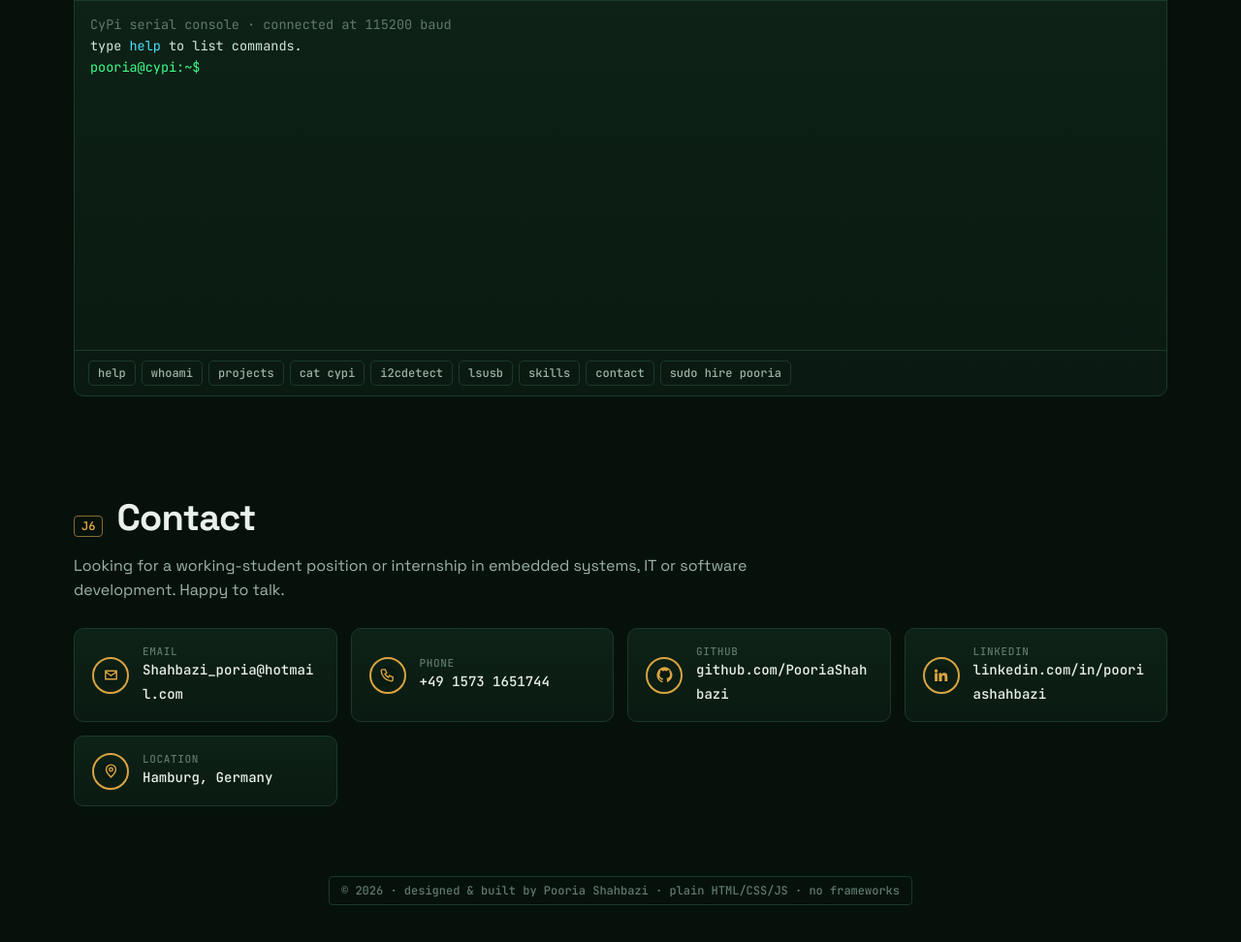
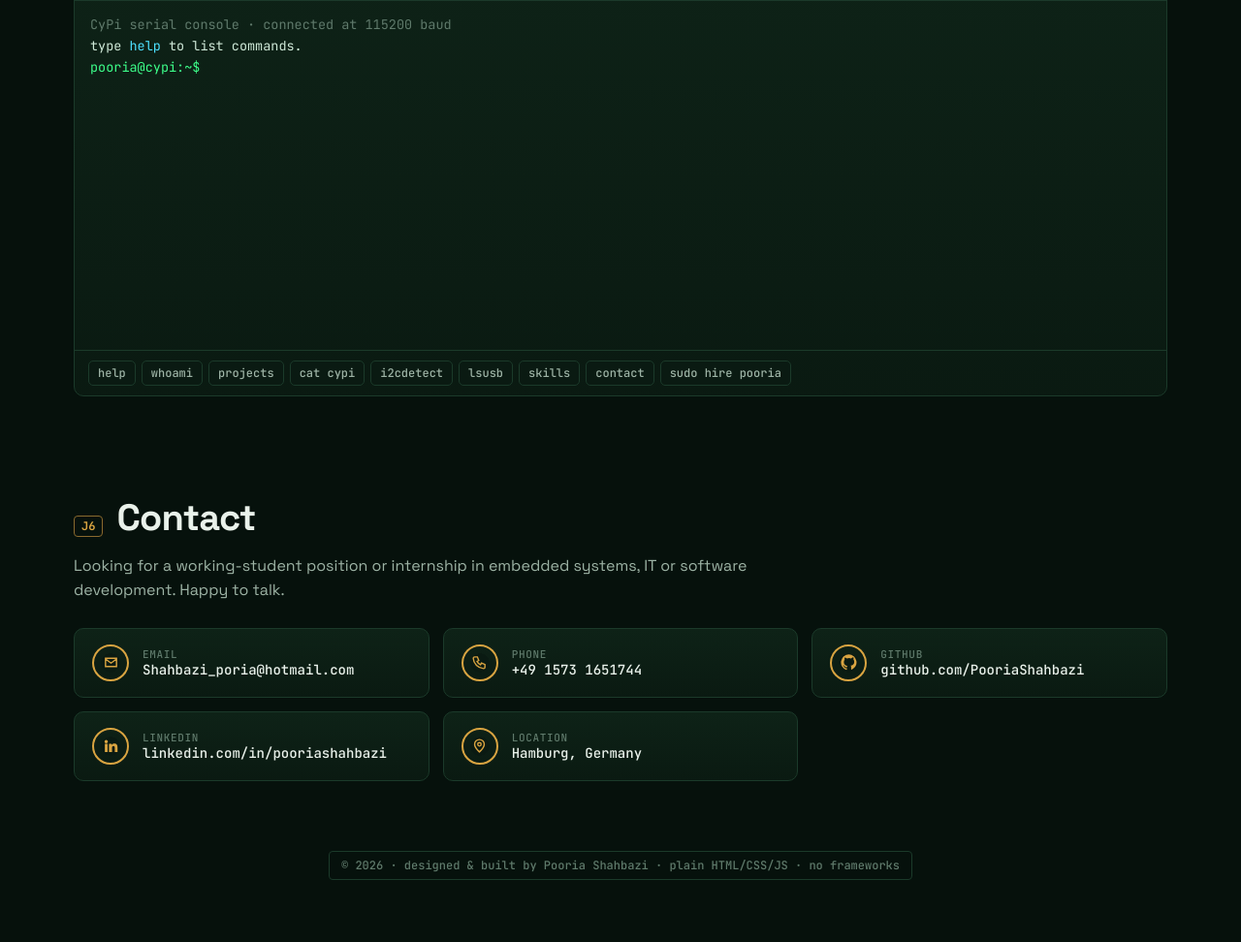
Before and after one commit to PooriaShahbazi/Lebenslauf, a plain HTML site: page index.html in a window 1280 px wide. Shown: the part 4201-5173 px from the top of the page at 97% size. After the commit the page ends 5149 px from the top, so only its background shows below. Drawn offline with Linux system fonts and the light colour scheme.

Commit message:
Add files via upload

```diff
--- a/index.html
+++ b/index.html
@@ -229,13 +229,14 @@ section{padding:72px 0 24px}
 .chips button:hover{border-color:var(--copper);color:var(--silk)}
 
 /* ---------- contact ---------- */
-.contact{display:grid;grid-template-columns:repeat(auto-fill,minmax(240px,1fr));gap:14px}
-.ct{display:flex;align-items:center;gap:14px;padding:16px 18px;color:var(--silk);transition:.2s}
+.contact{display:grid;grid-template-columns:repeat(auto-fill,minmax(min(100%,330px),1fr));gap:14px}
+.ct{display:flex;align-items:center;gap:14px;padding:16px 18px;color:var(--silk);transition:.2s;min-width:0}
+.ct > div{min-width:0}
 .ct:hover{border-color:var(--copper);text-decoration:none;transform:translateY(-2px)}
 .ct .pin{width:38px;height:38px;border-radius:50%;border:2px solid var(--copper);display:grid;place-items:center;flex:none;background:radial-gradient(circle,#0a1a12 40%,transparent 41%)}
 .ct .pin svg{width:17px;height:17px;color:var(--copper)}
 .ct small{display:block;font:500 11px var(--mono);color:var(--faint);text-transform:uppercase;letter-spacing:.06em}
-.ct span{font:500 14px var(--mono);word-break:break-all}
+.ct > div span{display:block;font:500 clamp(12.5px,1.4vw,14px) var(--mono);white-space:nowrap;overflow:hidden;text-overflow:ellipsis}
 footer{padding:48px 0 40px;color:var(--faint);font:500 12px var(--mono);text-align:center}
 footer .silk{display:inline-block;border:1px solid var(--line);padding:6px 12px;border-radius:4px}
 
```
